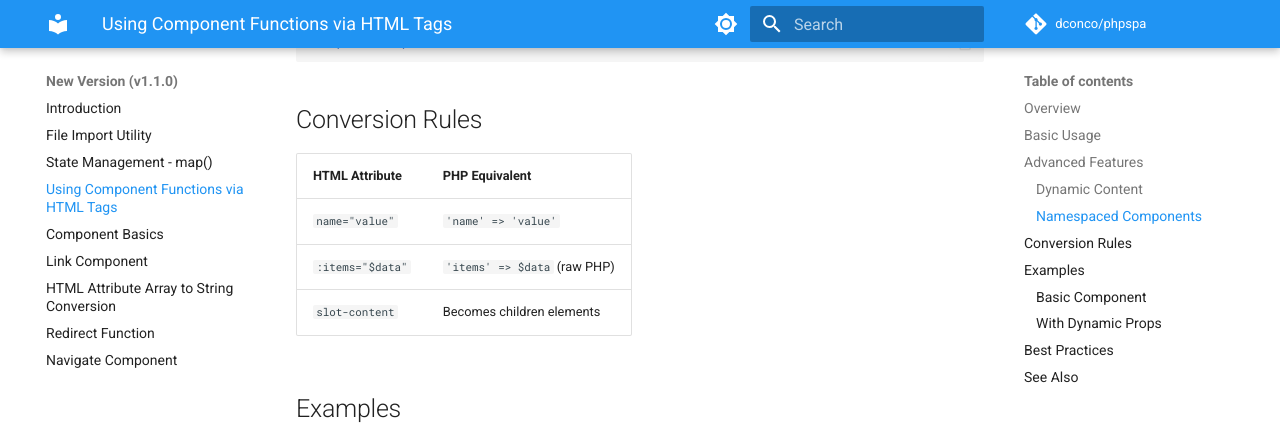
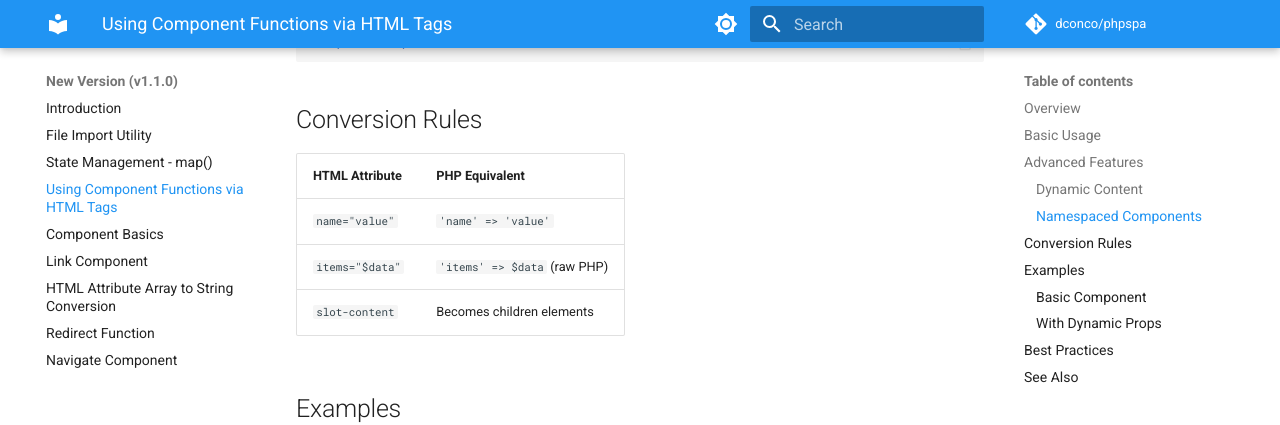
Before and after one commit to dconco/phpspa, an MkDocs documentation site: the page built from docs/v1.1/3-using-component-functions-by-html-tags.md, in a window 1280 px wide and 900 px high, scrolled down 1092 px. Shown: the top 425 px of the window. Built offline with MkDocs 1.6.1 and Material for MkDocs 9.7.7, drawn with Linux system fonts in a browser that asks for light colours; comment, search, counter and statistics services are not loaded; the version menu is left out.

Commit message:
Fix formatting in Conversion Rules table for consistency in documentation

```diff
--- a/docs/v1.1/3-using-component-functions-by-html-tags.md
+++ b/docs/v1.1/3-using-component-functions-by-html-tags.md
@@ -50,11 +50,11 @@
 
 ## Conversion Rules
 
-| HTML Attribute   | PHP Equivalent               |
-| ---------------- | ---------------------------- |
-| `name="value"`   | `'name' => 'value'`          |
-| `:items="$data"` | `'items' => $data` (raw PHP) |
-| `slot-content`   | Becomes children elements    |
+| HTML Attribute  | PHP Equivalent               |
+| --------------- | ---------------------------- |
+| `name="value"`  | `'name' => 'value'`          |
+| `items="$data"` | `'items' => $data` (raw PHP) |
+| `slot-content`  | Becomes children elements    |
 
 ## Examples
 
```
